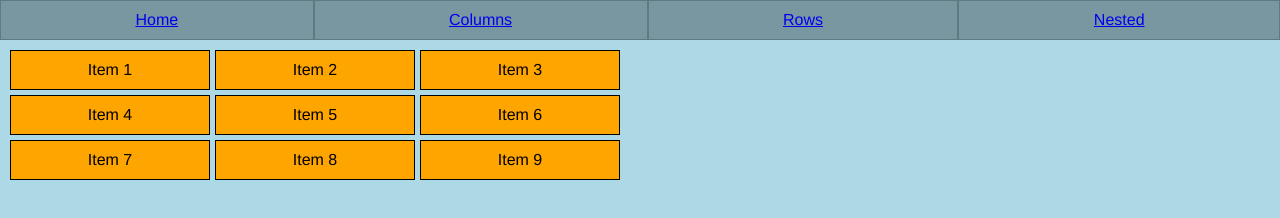
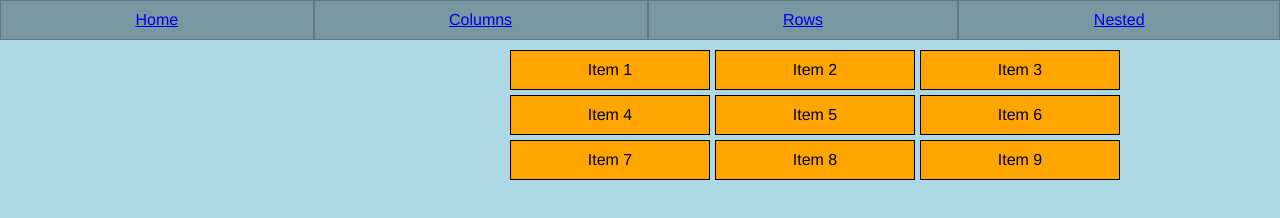
Before and after one commit to Venix-crypto/Assignment7, a plain HTML site: page page_2.html in a window 1280 px wide. Drawn offline with Linux system fonts and the light colour scheme.

Commit message:
Update page_2_style.css

```diff
--- a/page_2_style.css
+++ b/page_2_style.css
@@ -21,6 +21,8 @@ Use page_1_style as an example for what to do here. You need to add properties
     padding: 10px;
     gap: 5px; /*Play with this value*/
     grid-template-columns: 200px 200px 200px;
+        margin-left:500px;
+
 
 }
 
```
